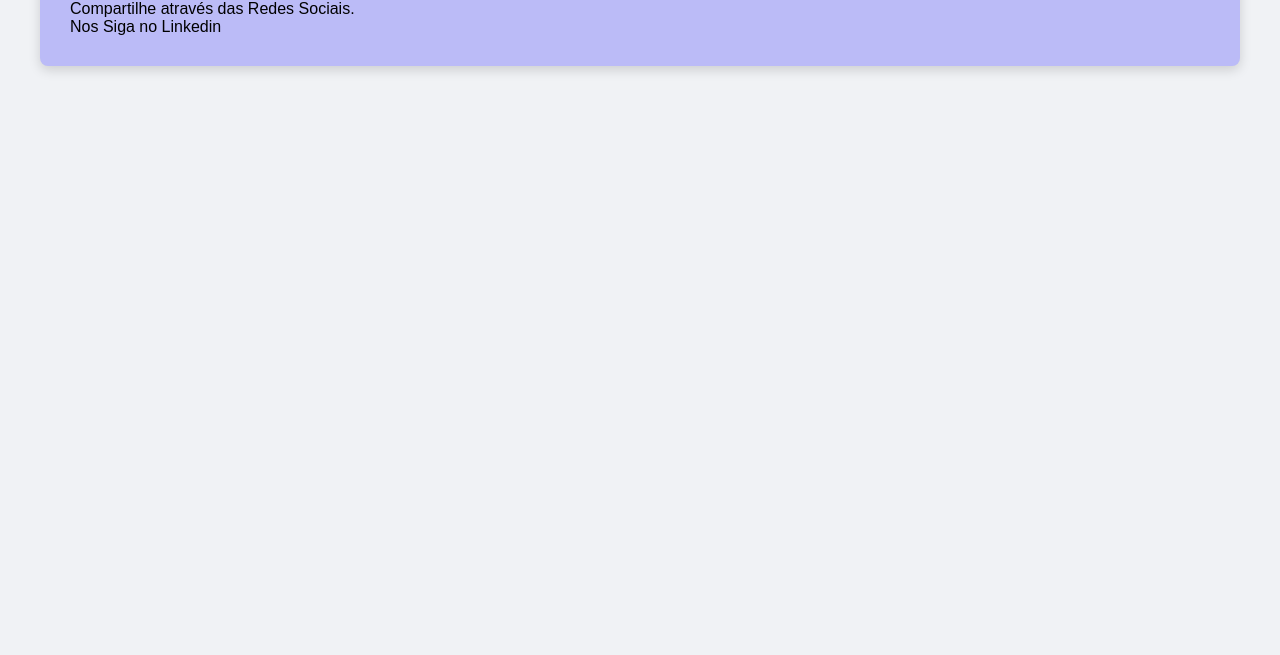
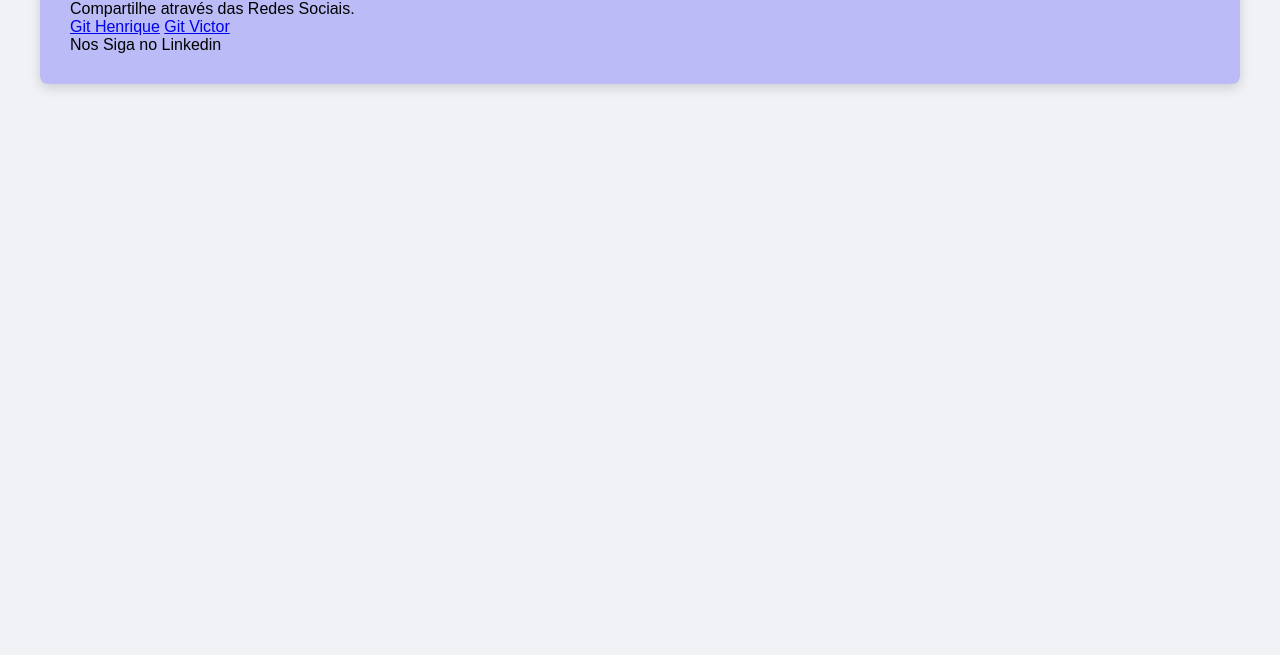
Before and after one commit to VictorDiego32/Dashboard-clima, a plain HTML site: page nosapoie.html in a window 1280 px wide. Shown: the part 145-800 px from the top of the page. Drawn offline with Linux system fonts and the light colour scheme.

Commit message:
adicionando novos dados

```diff
--- a/nosapoie.html
+++ b/nosapoie.html
@@ -11,6 +11,8 @@
     <main class="conteudo-principal">
         <h1>Apoie Nosso Projeto</h1>
         <p>Compartilhe através das Redes Sociais.</p>
+        <a href="https://github.com/Riquee05"> Git Henrique</a>
+        <a href="https://github.com/VictorDiego32">Git Victor</a>
         <p>Nos Siga no Linkedin</p>
     </main>
 
```
Also changed, not shown: 1 other file.
